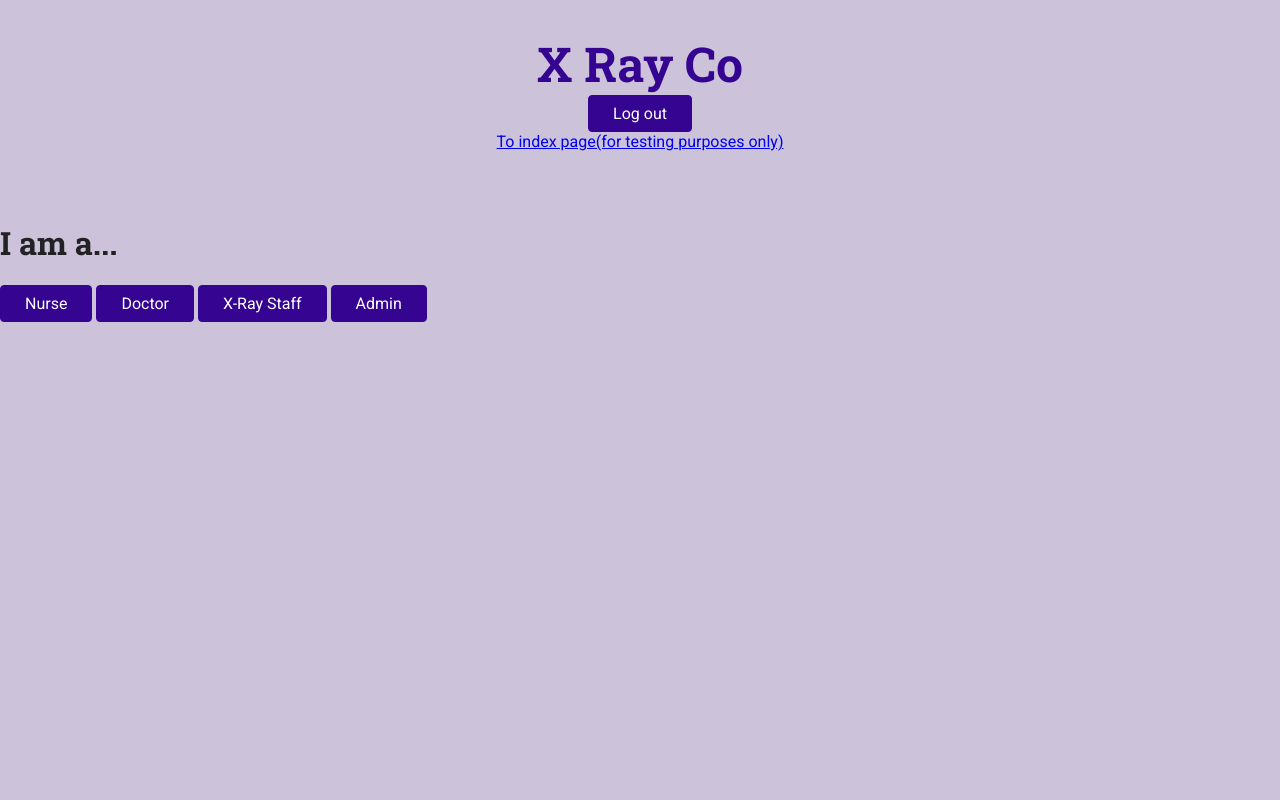
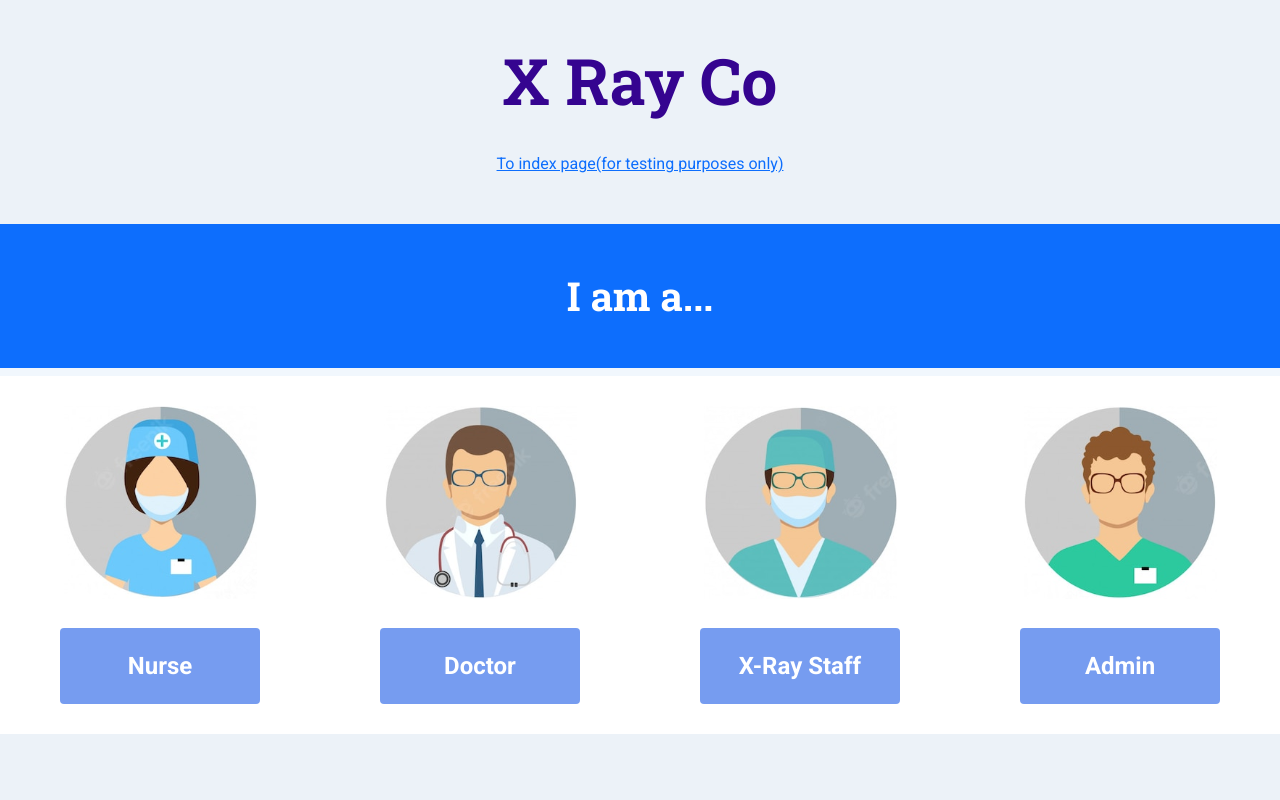
Before and after one commit to tanshihuai/X-Ray-Co, a Django app: page / in a window 1280 px wide. Run offline with Django 4.2, Linux system fonts and the light colour scheme.

Commit message:
basic homepage css
added in some css at homepage

```diff
--- a/website/static/website/styles/base.css
+++ b/website/static/website/styles/base.css
@@ -4,12 +4,68 @@
   box-sizing: border-box;
 }
 
+
 body {
   font-family: 'Roboto', sans-serif;
   margin: 0;
-  background-color: #ccc3db;
-  color: #3e3e41;
+  background-color:#ecf2f8;
+  color: #0f0f0f;
 }
+
+.role-container{
+
+  background: #f1f7fd;
+  padding: 0px 0 60px;
+}
+.role-container h1{
+  text-align: center;
+  position: relative;
+}
+.role-box {
+  float: left;
+  width: 25%;
+  padding: 30px 30px 25px 30px;
+  position: relative;
+  text-align: center;
+  background: #fff;
+}
+.role-box button{
+  border-radius: 4px;
+  background-color: rgb(118, 156, 240);
+  border: none;
+  color: white;
+  text-align: center;
+  font-size: 24px;
+  padding: 20px;
+  width: 200px;
+  transition: all 0.5s;
+  cursor: pointer;
+  margin: 5px;
+  font-weight: bold;
+}
+.role-box button span{
+  cursor: pointer;
+  display: inline-block;
+  position: relative;
+  transition: 0.5s;
+}
+.role-box button span:after{
+  content: '\00bb';
+  position: absolute;
+  opacity: 0;
+  top: 0;
+  right: -20px;
+  transition: 0.5s;
+}
+.role-box button:hover span {
+  padding-right: 25px;
+}
+
+.role-box button:hover span:after {
+  opacity: 1;
+  right: 0;
+}
+
 
 h1,
 h2,
@@ -47,7 +103,7 @@
 }
 
 #main-logo {
-    font-size: 3rem;
+    font-size: 4rem;
     font-family: 'Roboto Slab', sans-serif;
     text-decoration: none;
     color: #350490;
--- a/website/templates/website/base/base.html
+++ b/website/templates/website/base/base.html
@@ -1,7 +1,6 @@
 {% load static %}
 
 <style>
-
 .content-table{
   font-family: Arial, Helvetica, sans-serif;
   border-collapse: collapse;
@@ -37,7 +36,9 @@
     <meta charset="UTF-8">
     <meta http-equiv="X-UA-Compatible" content="IE=edge">
     <meta name="viewport" content="width=device-width, initial-scale=1.0">
+    <link href="https://cdn.jsdelivr.net/npm/bootstrap@5.0.2/dist/css/bootstrap.min.css" rel="stylesheet" integrity="sha384-EVSTQN3/azprG1Anm3QDgpJLIm9Nao0Yz1ztcQTwFspd3yD65VohhpuuCOmLASjC" crossorigin="anonymous">
     <title>{% block title %}{% endblock %}</title>
+
     <link rel="stylesheet" href="{% static 'website/styles/base.css' %}">
 </head>
 <body>
@@ -45,13 +46,14 @@
         <nav>
             <a href="/" id="main-logo">X Ray Co</a>
             <br>
-            <a href="/"><button type="button" class="logout">Log out</button></a>
             <br>
             <a href="/index/">To index page(for testing purposes only)</a>
         </nav>
         <h1>{% block main_heading %}{% endblock %}</h1>
         <p>{% block header_content %}{% endblock %}</p>
     </header>
-    {% block body %}{% endblock %}
+    {% block body %}12{% endblock %}
+    <script src="https://cdn.jsdelivr.net/npm/@popperjs/core@2.9.2/dist/umd/popper.min.js" integrity="sha384-IQsoLXl5PILFhosVNubq5LC7Qb9DXgDA9i+tQ8Zj3iwWAwPtgFTxbJ8NT4GN1R8p" crossorigin="anonymous"></script>
+    <script src="https://cdn.jsdelivr.net/npm/bootstrap@5.0.2/dist/js/bootstrap.min.js" integrity="sha384-cVKIPhGWiC2Al4u+LWgxfKTRIcfu0JTxR+EQDz/bgldoEyl4H0zUF0QKbrJ0EcQF" crossorigin="anonymous"></script>
 </body>
 </html>
--- a/website/templates/website/default.html
+++ b/website/templates/website/default.html
@@ -1,14 +1,38 @@
 {% extends 'website/base/base.html' %}
+{% load static%}
 
 {% block title %}
     Log in page
 {% endblock %}
 
 {% block body %}
-    <h1>I am a...</h1>
-    <a href="/NurseHomepage/"><button>Nurse</button></a>
-    <a href="/DoctorHomepage/"><button>Doctor</button></a>
-    <a href="/XRayStaffHomepage/"><button>X-Ray Staff</button></a>
-    <a href="/admin/"><button>Admin</button></a>
-
+<div class="roles">
+    <div class="role-container">
+        <h1 class="p-5 bg-primary text-white text-center">I am a...</h1>
+        <div class="role-box">
+            <img src="{% static '../../static/website/images/nurse.png'%}" alt="">
+            <br>
+            <br>
+            <a href="/NurseHomepage/"><button><span>Nurse</span></button></a>
+        </div>
+        <div class="role-box">
+            <img src="{% static '../../static/website/images/doctor.png'%}" alt="">
+            <br>
+            <br>
+            <a href="/DoctorHomepage/"><button><span>Doctor</span></button></a>
+        </div>
+        <div class="role-box">
+            <img src="{% static '../../static/website/images/staff.png'%}" alt="/XRayStaffHomepage/" alt="">
+            <br>
+            <br>
+            <a href="/XRayStaffHomepage/"><button><span>X-Ray Staff</span></button></a>
+        </div>
+        <div class="role-box">
+            <img src="{% static '../../static/website/images/admin.png'%}" alt="">
+            <br>
+            <br>
+            <a href="/admin/"><button><span>Admin</span></button></a>
+        </div>
+    </div>
+</div>
 {% endblock %}
--- a/website/urls.py
+++ b/website/urls.py
@@ -1,5 +1,6 @@
 from django.urls import path
 from . import views
+from django.contrib.staticfiles.urls import staticfiles_urlpatterns
 
 urlpatterns = [
     path('', views.default),
```
Also changed, not shown: website/static/website/images/admin.png (added), website/static/website/images/doctor.png (added), website/static/website/images/nurse.png (added), website/static/website/images/staff.png (added).
